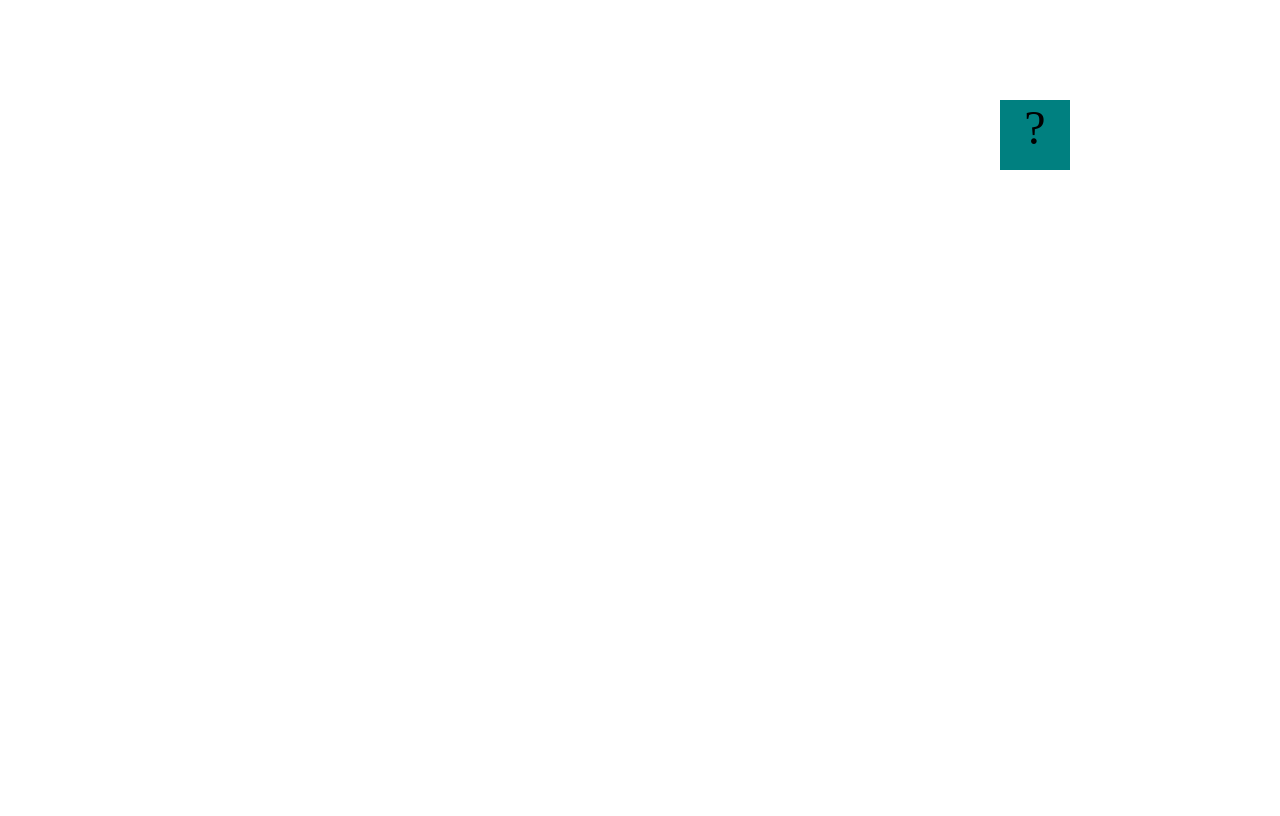
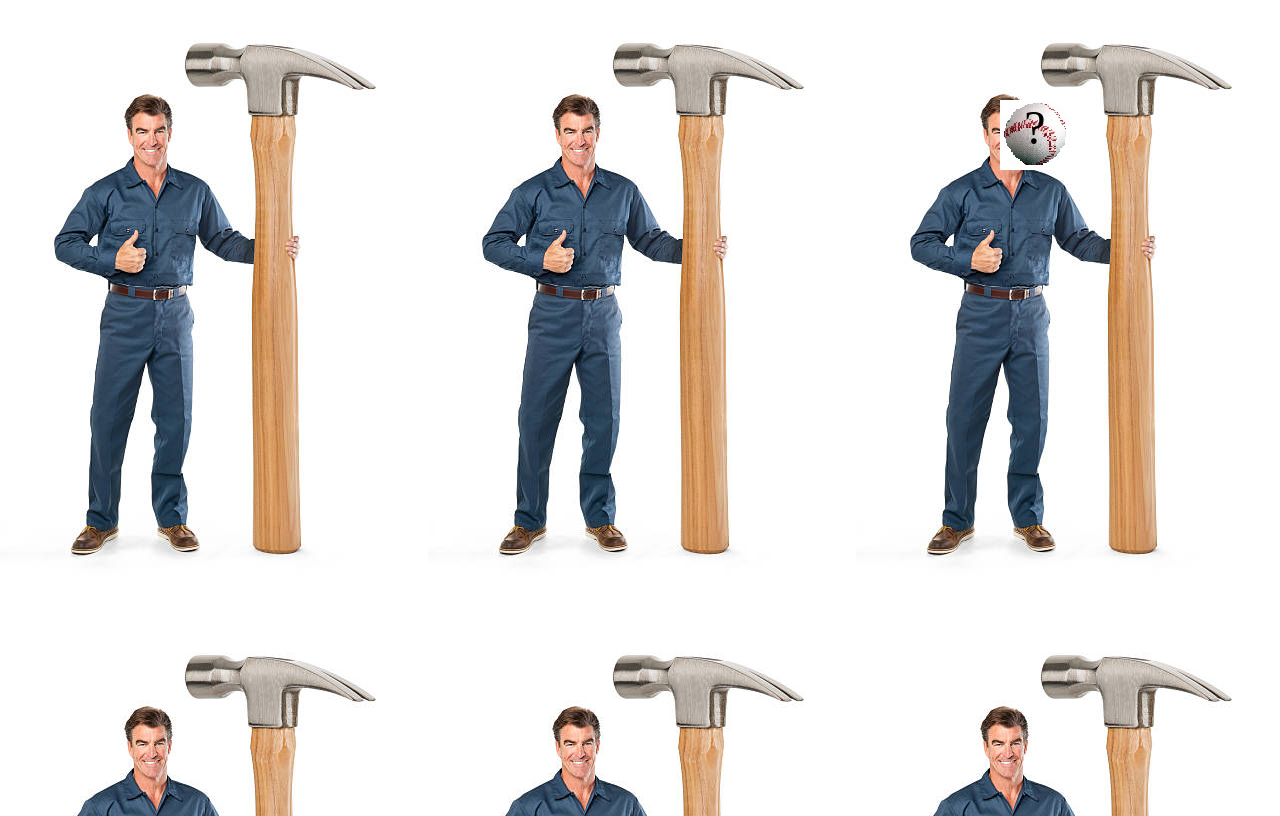
Before and after one commit to pythonswirls/pythonswirls.github.io, a plain HTML site: page projects/bouncing-box/index.html in a window 1280 px wide. Drawn offline with Linux system fonts and the light colour scheme.

Commit message:
baseball bouncy game

```diff
--- a/projects/bouncing-box/index.html
+++ b/projects/bouncing-box/index.html
@@ -4,11 +4,20 @@
 	<meta charset="utf-8">
 	<title>Bouncing Box</title>
 	<script src="jquery.min.js"></script>
+
+
 	<style>
+
+			body {
+  				background-image: url('/projects/bouncing-box/images/stock.jpg');
+				}
 		.box {
 			width: 70px;
 			height: 70px;
-			background-color: teal;
+
+			background-image: url('/projects/bouncing-box/images/Baseball_(crop) (1).jpg');
+
+
 			font-size: 300%;
 			text-align: center;
 			display: block;
@@ -26,6 +35,7 @@
 <body class="board">
 	<!-- HTML for the box -->
 	<div class="box">?</div>
+     <div>
 
 	<script>
 		(function(){
@@ -71,6 +81,7 @@
 			turn it around!
 			*/
 			function update() {
+
 				if (positionX >= boardWidth) {
 					speed = -speed;
 				}
@@ -82,12 +93,17 @@
 
 			};
 
+
+							   //Function call on button click.
+
 			/*
 			This Function will be called each time the box is clicked. Each time it is called,
 			it should increase the points total, increase the speed, and move the box to
 			the left side of the screen.
 			*/
 			function handleBoxClick() {
+
+
 				positionX = 0;
 
 				points = points + 1;
@@ -97,5 +113,6 @@
 			};
 		})();
 	</script>
+	</div>
 </body>
 </html>
```
Also changed, not shown: projects/bouncing-box/images/Baseball_(crop) (1).jpg (added), projects/bouncing-box/images/Baseball_(crop).jpg (added), projects/bouncing-box/images/stock.jpg (added).
